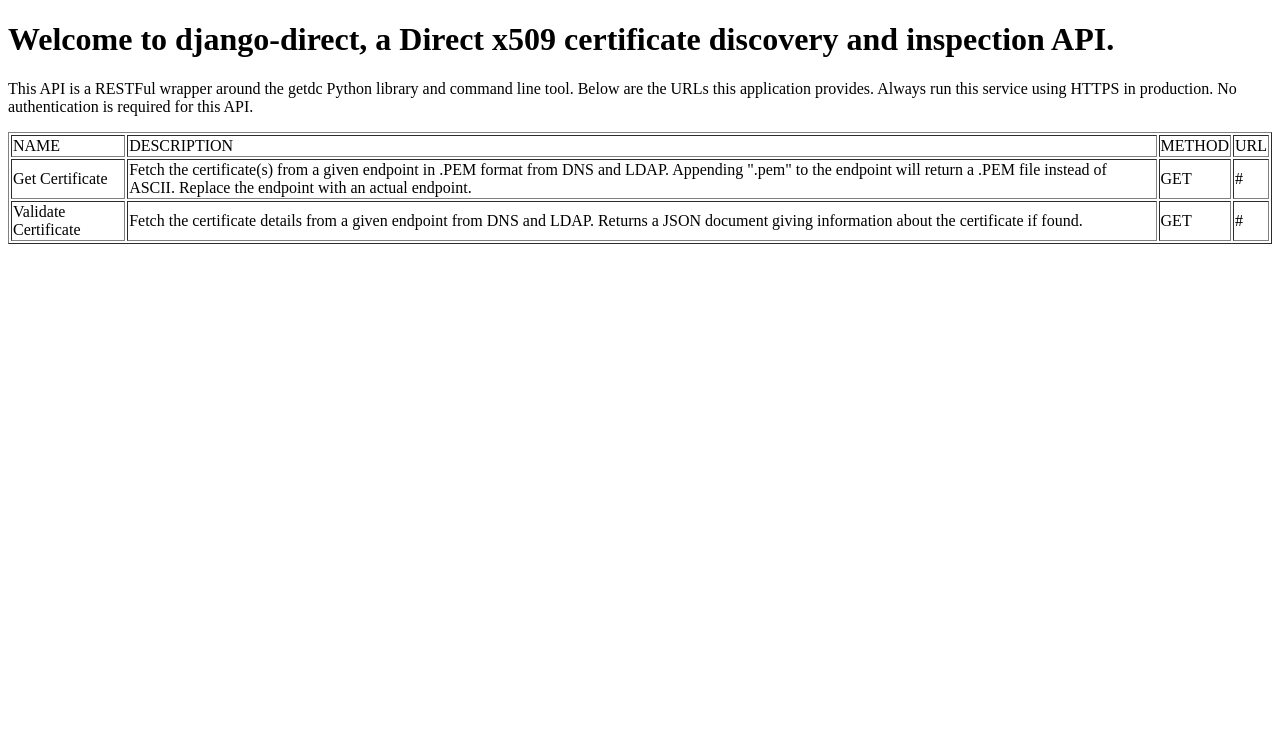
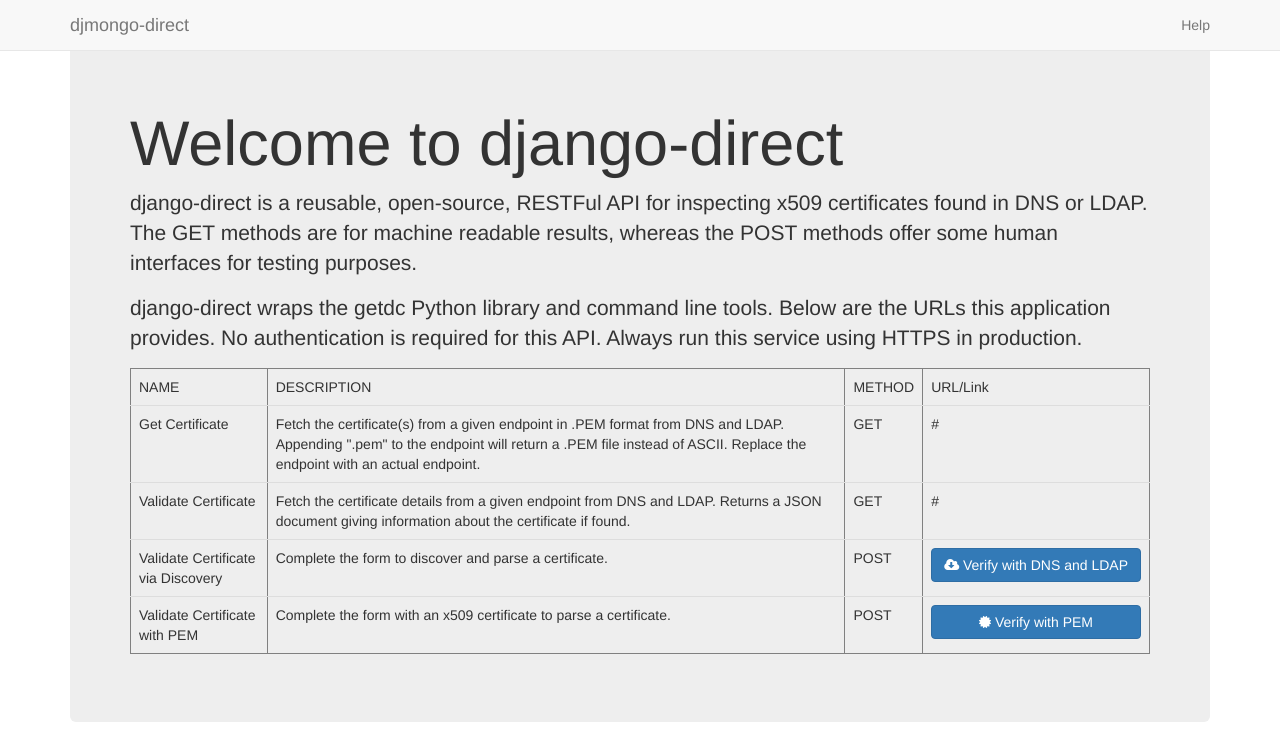
Before and after one commit to TransparentHealth/django-direct, a Django app: template direct/templates/direct/splash.html in a window 1280 px wide. Shown: the top 751 px of the page. Before the commit the page ends 244 px from the top, so only its background shows below. Run offline with Django 3.2, Linux system fonts and the light colour scheme; the template is opened without the code that fills it, so the values that code supplies are empty; some libraries are stand-ins or nearby versions; grey boxes are pictures that could not be loaded.

Commit message:
Added in human forms

```diff
--- /dev/null
+++ b/direct/templates/direct/base.html
@@ -0,0 +1,48 @@
+<!DOCTYPE html>
+
+{% load static %}
+{% get_static_prefix as STATIC_PREFIX %}
+<html lang="en">
+<head>
+
+
+	{% load i18n %}
+        <title>
+        {% block pretitle %}django-direct{% endblock %}
+        {% block title %} {% endblock %}
+        </title>
+
+    {% block head %}
+        {% include "direct/include/head.html" %}
+    {% endblock %}
+
+    {% block extra_head %}
+    {% endblock %}
+
+
+</head>
+<body>
+
+        {% include "direct/include/top-nav.html" %}
+        {% include "direct/include/messages.html" %}
+
+      {% block content %}
+
+
+        {% if template %}{% include template %}{% endif %}
+        {{ content|safe }}
+      {% endblock %}
+
+
+        {% include "direct/include/footer.html" %}
+    <!-- JavaScript -->
+    <script src="{{ STATIC_URL }}direct/modern-business/js/jquery-1.11.0.js"></script>
+    <script src="{{ STATIC_URL }}direct/modern-business/js/bootstrap.js"></script>
+    {% block ExtraJSFoot %}
+
+	{% endblock %}
+
+
+</body>
+
+</html>
--- /dev/null
+++ b/direct/templates/direct/include/footer.html
@@ -0,0 +1,22 @@
+{% load static %}
+<div class="footer-wrapper">
+        <div class="row text-center" >
+  <div class="col-lg-12">
+
+        <div>
+           <hr>
+           <em>This software is brought to you by:</em>
+        </div>
+
+        <div>
+           <a href="http://www.videntity.com" title="Videntity" target=""_blank>
+           <img src="{% static 'direct/img/layout/videntity-logo.png' %}"></a>
+        </div>
+
+         <div>
+           &copy; 2014-2015
+        </div>
+
+    </div>
+  </div>
+</div>
--- /dev/null
+++ b/direct/templates/direct/include/head.html
@@ -0,0 +1,22 @@
+<meta charset="utf-8">
+<meta http-equiv="X-UA-Compatible" content="IE=edge">
+<meta name="viewport" content="width=device-width, initial-scale=1">
+<meta name="description" content="djmongo | A MongoDB Toolkit for Django"/>
+<meta name="author" content="Alan Viars">
+{% load static %}
+<link href="{% static 'direct/img/layout/favicon.png' %}" rel="shortcut icon" type="image/x-icon" />
+
+<!-- Custom Fonts -->
+    <link href="{% static 'direct/modern-business/font-awesome-4.1.0/css/font-awesome.min.css' %}" rel="stylesheet" type="text/css">
+
+<meta charset="utf-8">
+    <meta name="viewport" content="width=device-width, initial-scale=1.0">
+    <meta name="description" content="">
+
+
+    <!-- Bootstrap core CSS -->
+   <link href="{% static 'direct/modern-business/css/bootstrap.css' %}" rel="stylesheet">
+   <link href="{% static 'direct/modern-business/css/modern-business.css' %}" rel="stylesheet">
+
+
+    <!-- Add custom CSS here -->
--- /dev/null
+++ b/direct/templates/direct/include/messages.html
@@ -0,0 +1,14 @@
+<div class="row">
+        <div class="col-lg-12">
+            <div id="messages">
+                    {% if messages %}
+                      {% for message in messages %}
+                        <div class="alert alert-{{message.tags}}">
+                          <a class="close" data-dismiss="alert">×</a>
+                          {{message}}
+                        </div>
+                      {% endfor %}
+                    {% endif %}
+            </div>
+        </div>
+</div>
--- /dev/null
+++ b/direct/templates/direct/include/top-nav.html
@@ -0,0 +1,24 @@
+{% load i18n %}
+ <nav class="navbar navbar-default navbar-fixed-top" role="navigation">
+      <div class="container">
+        <div class="navbar-header">
+          <button type="button" class="navbar-toggle" data-toggle="collapse" data-target=".navbar-ex1-collapse">
+            <span class="sr-only">Toggle navigation</span>
+            <span class="icon-bar"></span>
+            <span class="icon-bar"></span>
+            <span class="icon-bar"></span>
+          </button>
+          <a class="navbar-brand" href="/">djmongo-direct</a>
+        </div>
+
+        <!-- Collect the nav links, forms, and other content for toggling -->
+        <div class="collapse navbar-collapse navbar-ex1-collapse">
+          <ul class="nav navbar-nav navbar-right">
+
+           <li><a target="_blank" href="https://github.com/videntity/django-direct">Help</a></li>
+
+
+          </ul>
+        </div><!-- /.navbar-collapse -->
+      </div><!-- /.container -->
+    </nav>
--- a/direct/templates/direct/splash.html
+++ b/direct/templates/direct/splash.html
@@ -1,31 +1,35 @@
-<!DOCTYPE html>
+{% extends "direct/base.html" %}
+{% block content %}
 
-{% load static %}
-{% get_static_prefix as STATIC_PREFIX %}
-<html lang="en">
-<head>
-
-<title>django-direct - A Direct x509 Certificate Discovery and Inspection API. </title>
+{% load i18n %}
 
 
-</head>
-<body>
-      <h1>Welcome to django-direct, a Direct x509 certificate discovery
-and inspection API.</h1>
+<div class="container">
 
- <p>This API is a RESTFul wrapper around the getdc Python library
-and command line tool. Below are the URLs this application provides.
-Always run this service using HTTPS in production. No authentication is
-required for this API.</p>
+    <br><br>
+    <div class="row">
+        <div class="col-lg-12">
+            <div class="jumbotron">
+              <h1>Welcome to django-direct</h1>
+               <p>django-direct is a reusable,  open-source, RESTFul
+               API for inspecting x509 certificates found in DNS or LDAP. The GET methods are for
+               machine readable results, whereas the POST methods offer some human
+               interfaces for testing purposes.</p>
+               <p>django-direct wraps the getdc Python library and command line tools.
+               Below are the URLs this application provides. No authentication is required
+               for this API. Always run this service using HTTPS in production.</p>
 
-       <table border="1">
+  <table border="1" class="table">
+  <thead>
   <tr>
     <td>NAME</td>
     <td>DESCRIPTION</td>
     <td>METHOD</td>
-    <td>URL</td>
+    <td>URL/Link</td>
   </tr>
+  </thead>
 
+  <tbody>
   <tr>
     <td>Get Certificate</td>
     <td>Fetch the certificate(s) from a given endpoint in .PEM format
@@ -44,14 +48,43 @@ Returns a JSON document giving information about the certificate if found.
   </tr>
 
 
+  <tr>
+    <td>Validate Certificate via Discovery</td>
+    <td>Complete the form to discover and parse a certificate.
+    <td>POST</td>
+    <td><a class="btn btn-primary btn-small btn-block"
+          href="{% url 'direct_verify_with_discovery_form' %}">
+         <i class="fa fa-cloud-download"> </i>
+          Verify with DNS and LDAP</td>
+
+  </tr>
+
+  <tr>
+    <td>Validate Certificate with PEM</td>
+    <td>Complete the form with an x509 certificate to parse a certificate.
+    <td>POST</td>
+    <td>
+        <a class="btn btn-primary btn-small btn-block"
+          href="{% url 'direct_verify_with_pem_form'  %}">
+         <i class="fa fa-certificate"> </i> Verify with PEM</a>
+
+</td>
+  </tr>
 
 
+
+
+
+
+</tbody>
 
 </table>
 
 
 
 
-</body>
-
-</html>
+            </div>
+        </div>
+    </div>
+</div>
+    {% endblock %}
--- a/direct/urls.py
+++ b/direct/urls.py
@@ -9,6 +9,10 @@ urlpatterns = patterns('',
 
 
     #Direct
+    url(r'verify-with-pem-form', walk_chain_with_pem,  name="direct_verify_with_pem_form"),
+    url(r'verify-with-discovery-form', walk_chain_with_discovery,  name="direct_verify_with_discovery_form"),
+
+
     url(r'^validate/(?P<endpoint>\S+)', validate_direct_endpoint,
         name="validate_direct_endpoint"),
 
```
Also changed, not shown: direct/templates/direct/discovery.html (added, +92 -0 lines), direct/templates/direct/generic/bootstrapform.html (added, +50 -0 lines), direct/utils.py (added, +86 -0 lines), direct/views.py (+131 -3 lines), setup.py (+6 -5 lines), direct/templates/direct/404.html (added).
